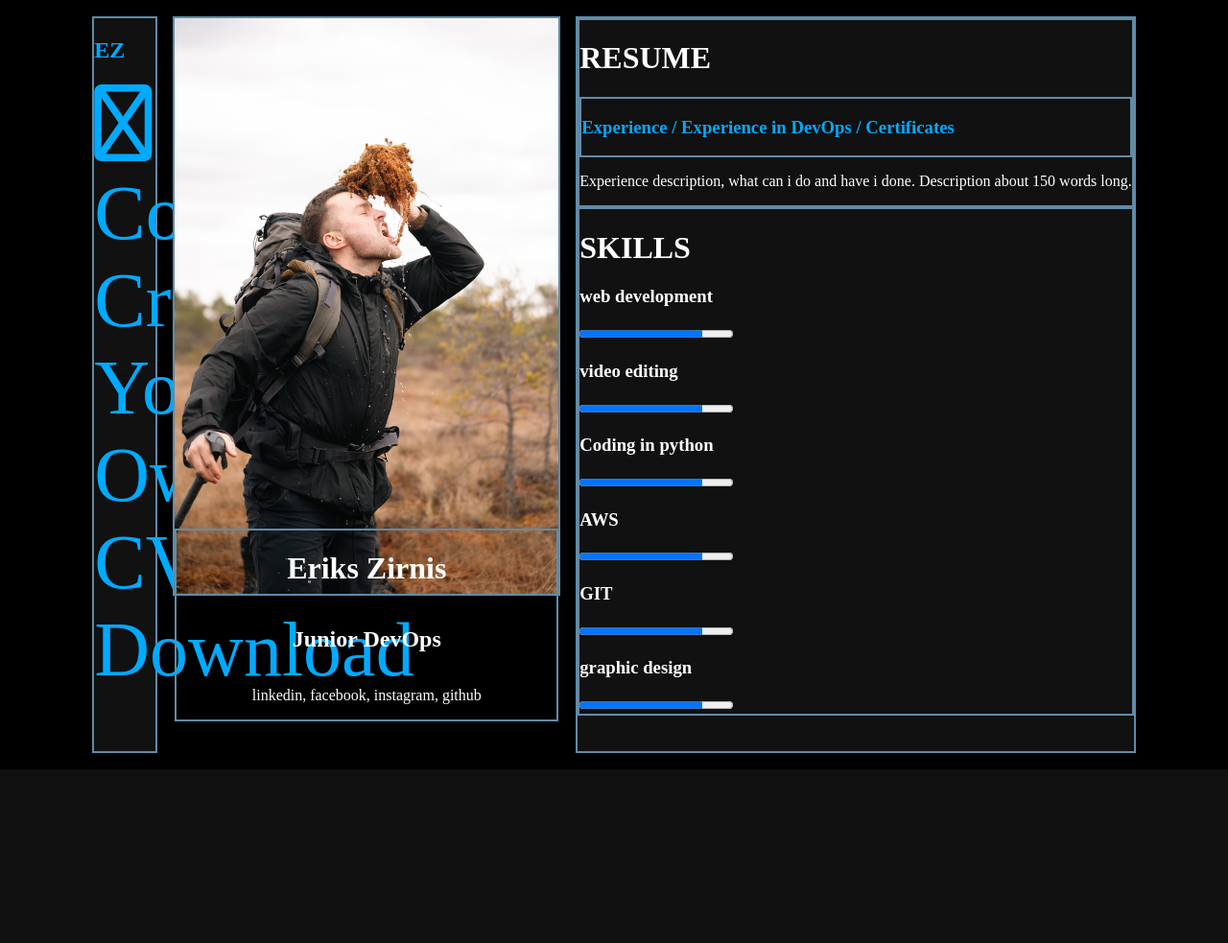
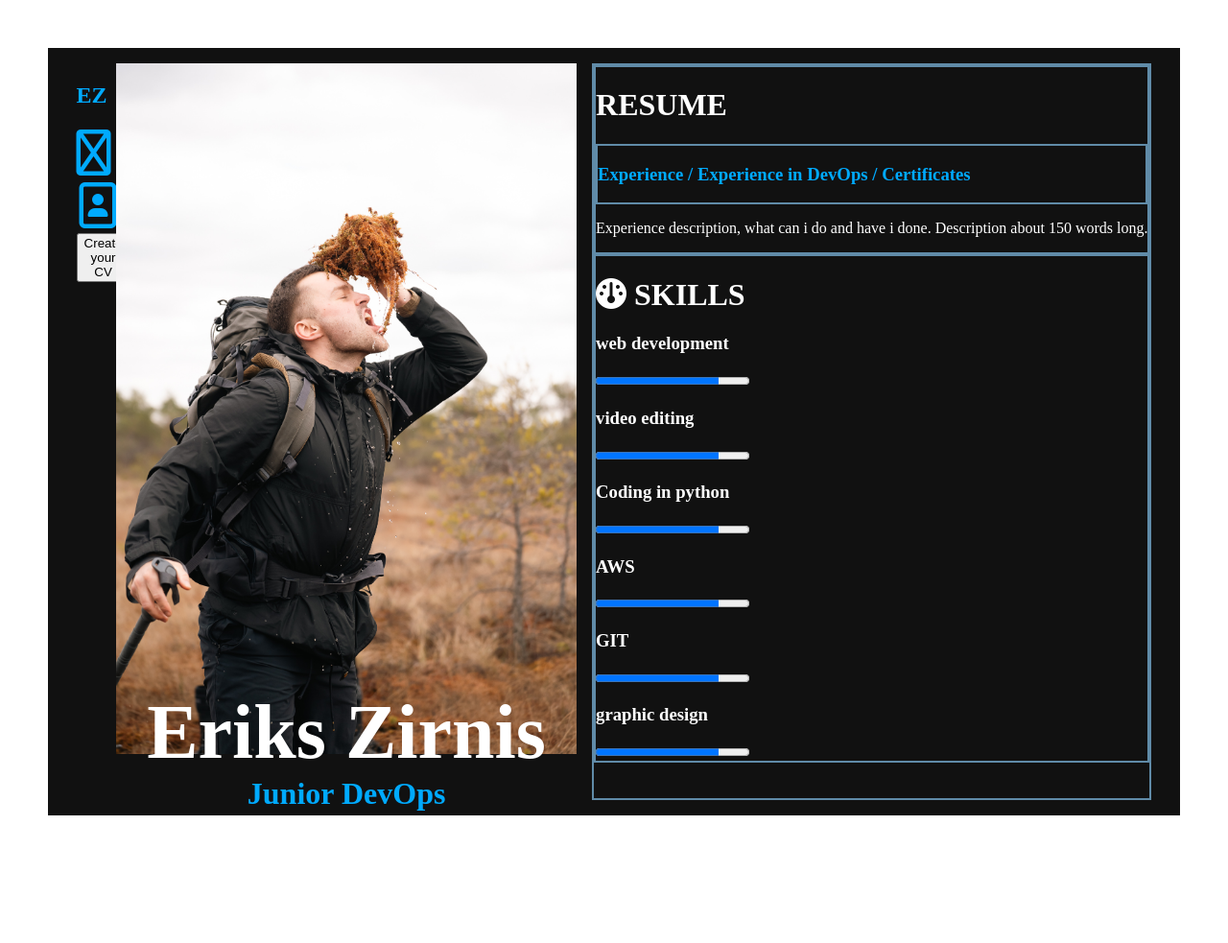
Before and after one commit to turbopea/flask_web_app, a Flask app: page / in a window 1280 px wide. Shown: the whole page at 96% size. Before the commit the page ends 802 px from the top, so only its background shows below. Run offline with Flask 3, Linux system fonts and the light colour scheme; some libraries are stand-ins or nearby versions.

Commit message:
edit index.html, edit.styles.css

```diff
--- a/static/styles.css
+++ b/static/styles.css
@@ -1,6 +1,5 @@
 body {
-  background-color: black;
-  margin: 1px;
+  margin: 50px;
 }
 .container {
   display: flex;
@@ -9,22 +8,22 @@ body {
   box-sizing: border-box;
   gap: 1rem;
   padding: 1rem;
+  background-color: #111111;
 }
 .navbar {
-  border: 2px solid rgb(96 139 168);
-  width: 5vw;
-  background-color: #111111;
+  border: 0px solid rgb(96 139 168);
+  width: 2vw;
 }
 .navbar h2 {
   color: #00aaff;
 }
 .navbar nav {
   color: #00aaff;
-  font-size: 5em;
+  font-size: 3em;
 }
 .picture {
-  border: 2px solid rgb(96 139 168);
-  height: 75vh;
+  border: 0px solid rgb(96 139 168);
+  height: 90vh;
 }
 .picture img {
   width: 100%;
@@ -37,18 +36,25 @@ body {
   display: flex;
   align-items: center;
   justify-content: center;
-  border: 2px solid rgb(96 139 168);
-  bottom: 12%;
+  border: 0px solid rgb(96 139 168);
+  bottom: 10%;
   flex-direction: column;
 }
 .overlay h1 {
   color: white;
+  font-size: 5em;
+  margin: 0;
 }
 .overlay h2 {
   color: white;
+  font-size: 2em;
+  margin: 0;
+  color: #00aaff;
 }
 .overlay p {
   color: white;
+  margin: 50px;
+  font-size: 2em;
 }
 
 .rightwing {
--- a/templates/index.html
+++ b/templates/index.html
@@ -21,9 +21,8 @@
       <div class="navbar">
         <h2>EZ</h2>
         <nav><i class="fa-regular fa-house"></i> </nav>
-        <nav>Contacts</nav>
-        <nav>Create Your Own CV</nav>
-        <nav>Download</nav>
+        <nav><i class="fa-regular fa-address-book"></i></nav>
+        <nav><button>Create your CV</button></nav>
       </div>
 
       <div class="picture">
@@ -31,7 +30,10 @@
           <div class="overlay">
               <h1>Eriks Zirnis</h1>
               <h2>Junior DevOps</h2>
-              <p>linkedin, facebook, instagram, github</p>
+              <p><i class="fa-brands fa-linkedin-in"></i>
+                  <i class="fa-brands fa-facebook"></i>
+                  <i class="fa-brands fa-github"></i>
+                  <i class="fa-brands fa-square-instagram"></i></p>
 
           </div>
       </div>
@@ -46,7 +48,8 @@
             </p>
         </div>
         <div class="skills">
-            <h1>SKILLS</h1>
+            <h1><i class="fa-solid fa-gauge"></i>
+                SKILLS</h1>
             <h3>web development</h3>
             <progress id = "1st" value = "80" max="100">80%</progress>
             <h3>video editing</h2>
```
